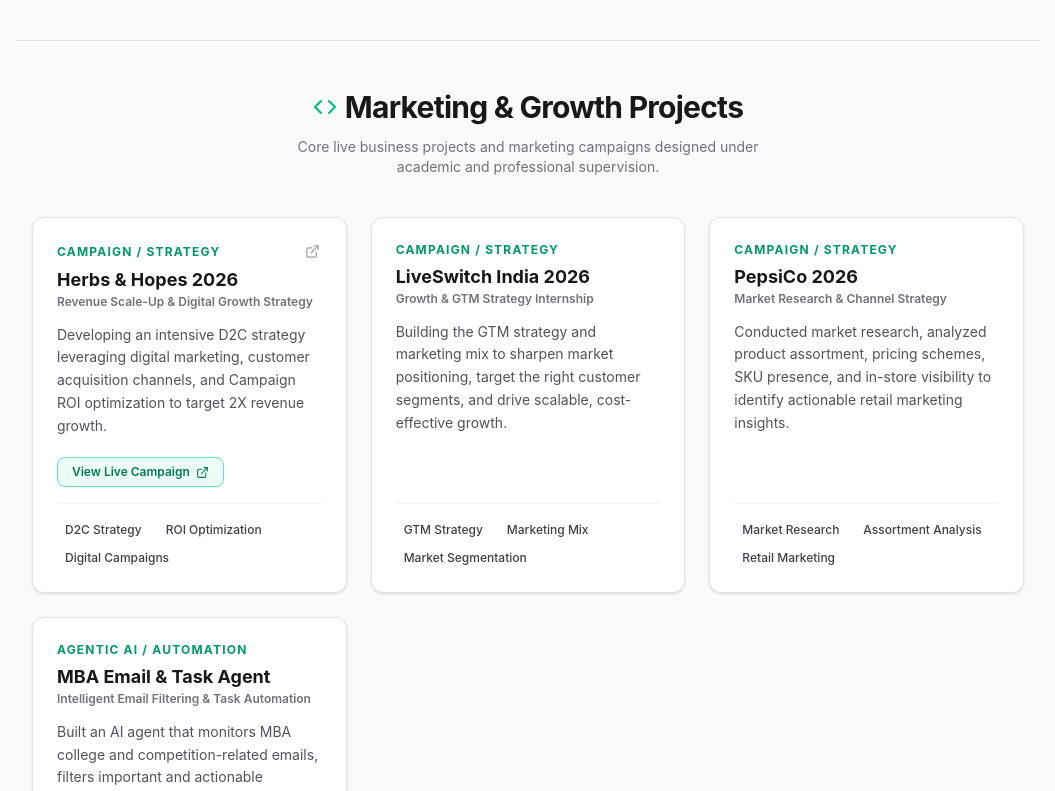
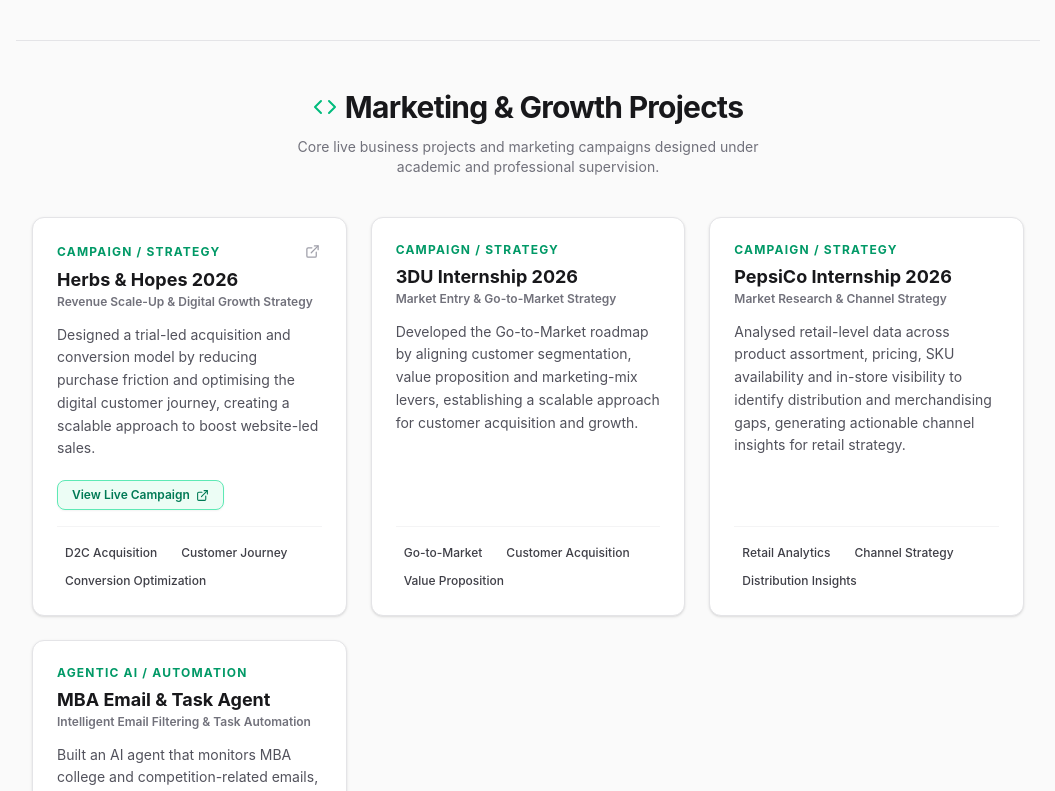
Before and after one commit to Anirudh191919/Anirudh191919.github.io, a React (Vite) app: page / in a window 1280 px wide. Shown: the part 577-1368 px from the top of the page, without its empty margins (112-1167 px from the left). Built offline with nearby package versions, Linux system fonts and the light colour scheme.

Commit message:
Update project writeups and rename LiveSwitch to 3DU in source

```diff
--- a/src/App.jsx
+++ b/src/App.jsx
@@ -130,22 +130,22 @@
     {
       title: "Herbs & Hopes 2026",
       subtitle: "Revenue Scale-Up & Digital Growth Strategy",
-      description: "Developing an intensive D2C strategy leveraging digital marketing, customer acquisition channels, and Campaign ROI optimization to target 2X revenue growth.",
-      tags: ["D2C Strategy", "ROI Optimization", "Digital Campaigns"],
+      description: "Designed a trial-led acquisition and conversion model by reducing purchase friction and optimising the digital customer journey, creating a scalable approach to boost website-led sales.",
+      tags: ["D2C Acquisition", "Customer Journey", "Conversion Optimization"],
       link: "https://anirudh191919.github.io/herbsnhopes-campaign/",
       linkText: "View Live Campaign"
     },
     {
-      title: "LiveSwitch India 2026",
-      subtitle: "Growth & GTM Strategy Internship",
-      description: "Building the GTM strategy and marketing mix to sharpen market positioning, target the right customer segments, and drive scalable, cost-effective growth.",
-      tags: ["GTM Strategy", "Marketing Mix", "Market Segmentation"]
+      title: "3DU Internship 2026",
+      subtitle: "Market Entry & Go-to-Market Strategy",
+      description: "Developed the Go-to-Market roadmap by aligning customer segmentation, value proposition and marketing-mix levers, establishing a scalable approach for customer acquisition and growth.",
+      tags: ["Go-to-Market", "Customer Acquisition", "Value Proposition"]
     },
     {
-      title: "PepsiCo 2026",
+      title: "PepsiCo Internship 2026",
       subtitle: "Market Research & Channel Strategy",
-      description: "Conducted market research, analyzed product assortment, pricing schemes, SKU presence, and in-store visibility to identify actionable retail marketing insights.",
-      tags: ["Market Research", "Assortment Analysis", "Retail Marketing"]
+      description: "Analysed retail-level data across product assortment, pricing, SKU availability and in-store visibility to identify distribution and merchandising gaps, generating actionable channel insights for retail strategy.",
+      tags: ["Retail Analytics", "Channel Strategy", "Distribution Insights"]
     },
     {
       category: "AGENTIC AI / AUTOMATION",
```
